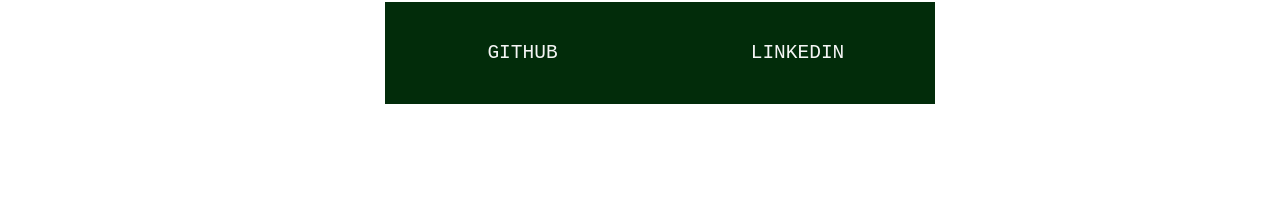
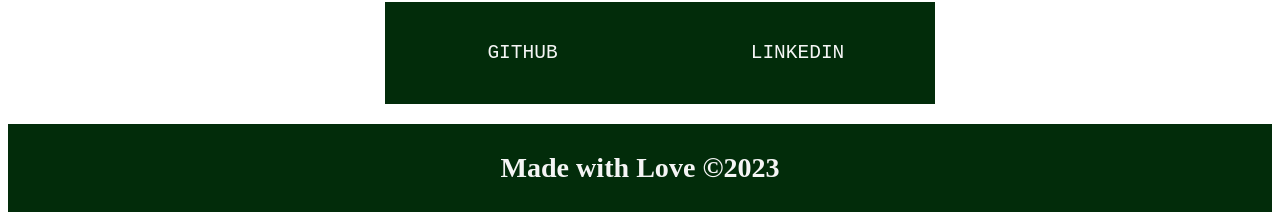
Before and after one commit to ravensandcrows/my-portfolio-with-react, a React (Vite) app in the folder client/: page / in a window 1280 px wide. Shown: the part 3976-4193 px from the top of the page. Before the commit the page ends 4108 px from the top, so only its background shows below. Built offline with nearby package versions, Linux system fonts and the light colour scheme.

Commit message:
added footer

```diff
--- a/client/src/App.jsx
+++ b/client/src/App.jsx
@@ -3,6 +3,7 @@
 import About from './components/About/About';
 import Portfolio from './components/Portfolio/Portfolio';
 import ContactInfo from './components/ContactInfo/ContactInfo';
+import Footer from './components/Footer/Footer';
 
 function App() {
   return (
@@ -12,6 +13,7 @@
       <About />
       <Portfolio />
       <ContactInfo />
+      <Footer />
     </div>
   )
 }
--- /dev/null
+++ b/client/src/components/Footer/Footer.css
@@ -0,0 +1,9 @@
+footer{
+    display: flex;
+    flex-wrap: wrap;
+    background-color: #022c0a;
+    color: whitesmoke;
+    font-style: monospace;
+    font-size: 150%;
+    justify-content: center;
+}
--- /dev/null
+++ b/client/src/components/Footer/Footer.jsx
@@ -0,0 +1,11 @@
+import './Footer.css';
+
+function Footer() {
+    return (
+        <footer>
+            <h3>Made with Love ©2023</h3>
+        </footer>
+    )
+}
+
+export default Footer
```
